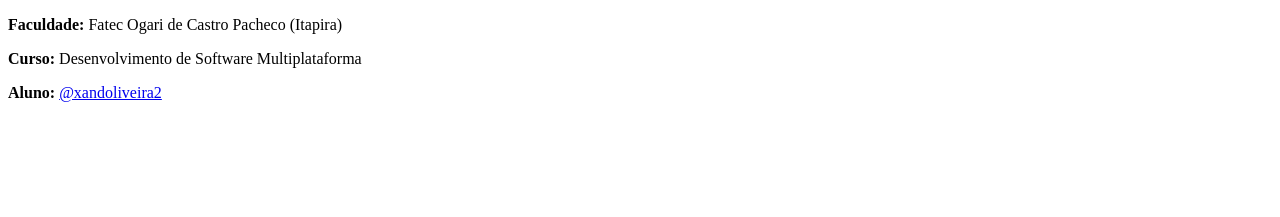
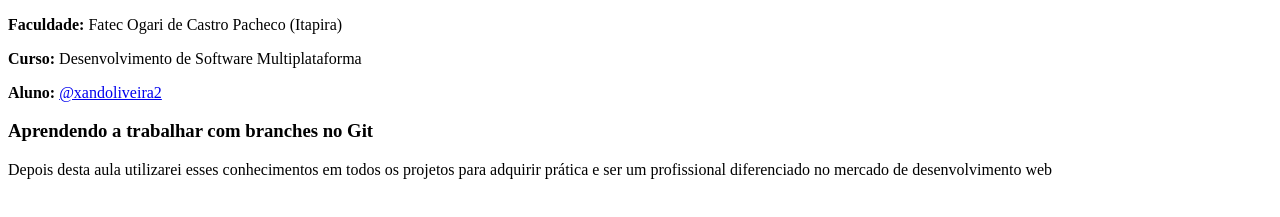
Before and after one commit to xandoliveira2/primeiro-projeto-git, a plain HTML site: page index.html in a window 1280 px wide. Shown: the part 105-322 px from the top of the page. Drawn offline with Linux system fonts and the light colour scheme.

Commit message:
Alteração no index.html para nova-branch

```diff
--- a/index.html
+++ b/index.html
@@ -12,5 +12,10 @@
     <p><b>Curso: </b>Desenvolvimento de Software Multiplataforma</p>
     <p><b>Aluno: </b><a href="https://www.github.com/xandoliveira2">@xandoliveira2</a></p>
 
+    <h3>Aprendendo a trabalhar com branches no Git</h3>
+    <p>Depois desta aula utilizarei esses conhecimentos em todos os projetos
+        para adquirir prática e ser um profissional diferenciado
+        no mercado de desenvolvimento web
+    </p>
 </body>
 </html>
```
